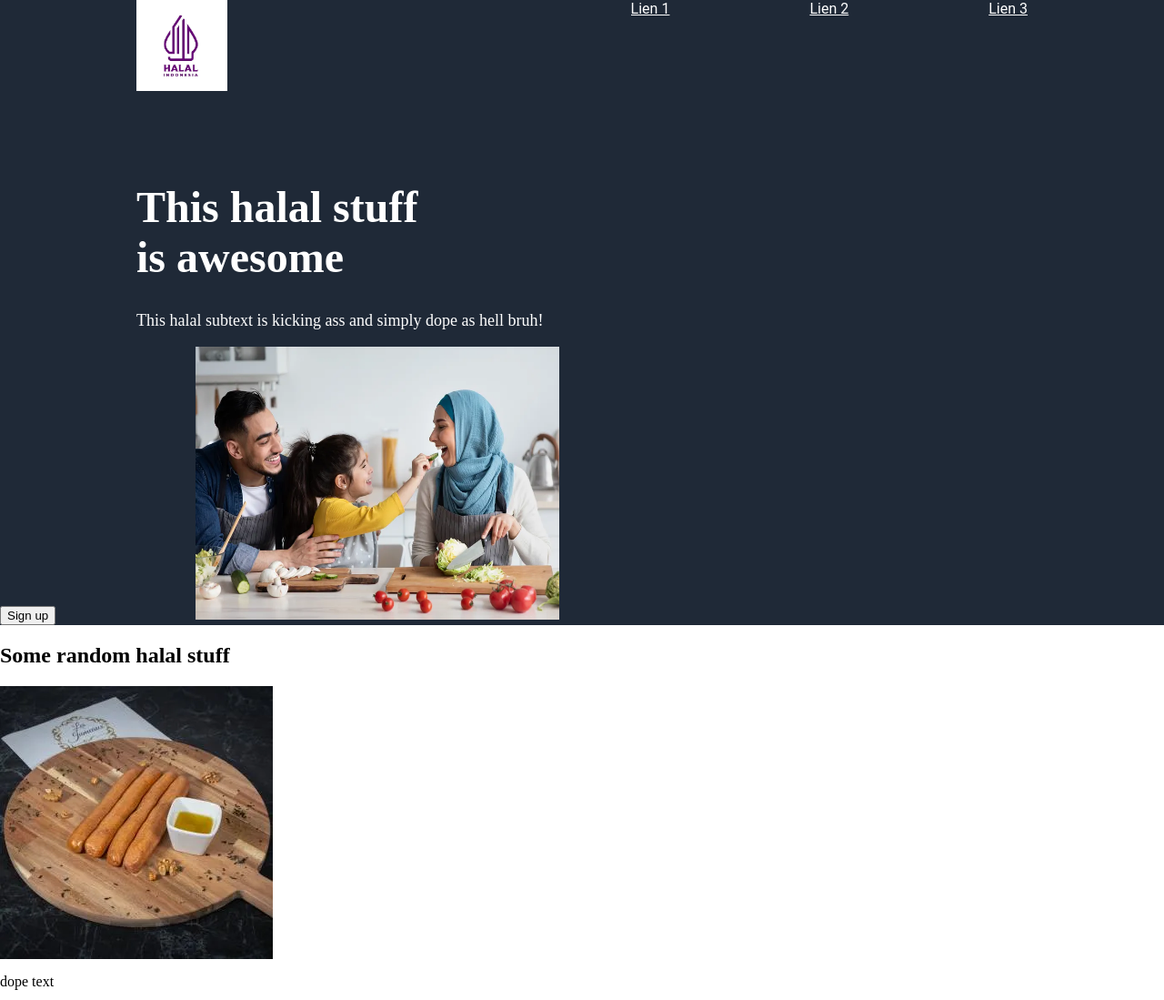
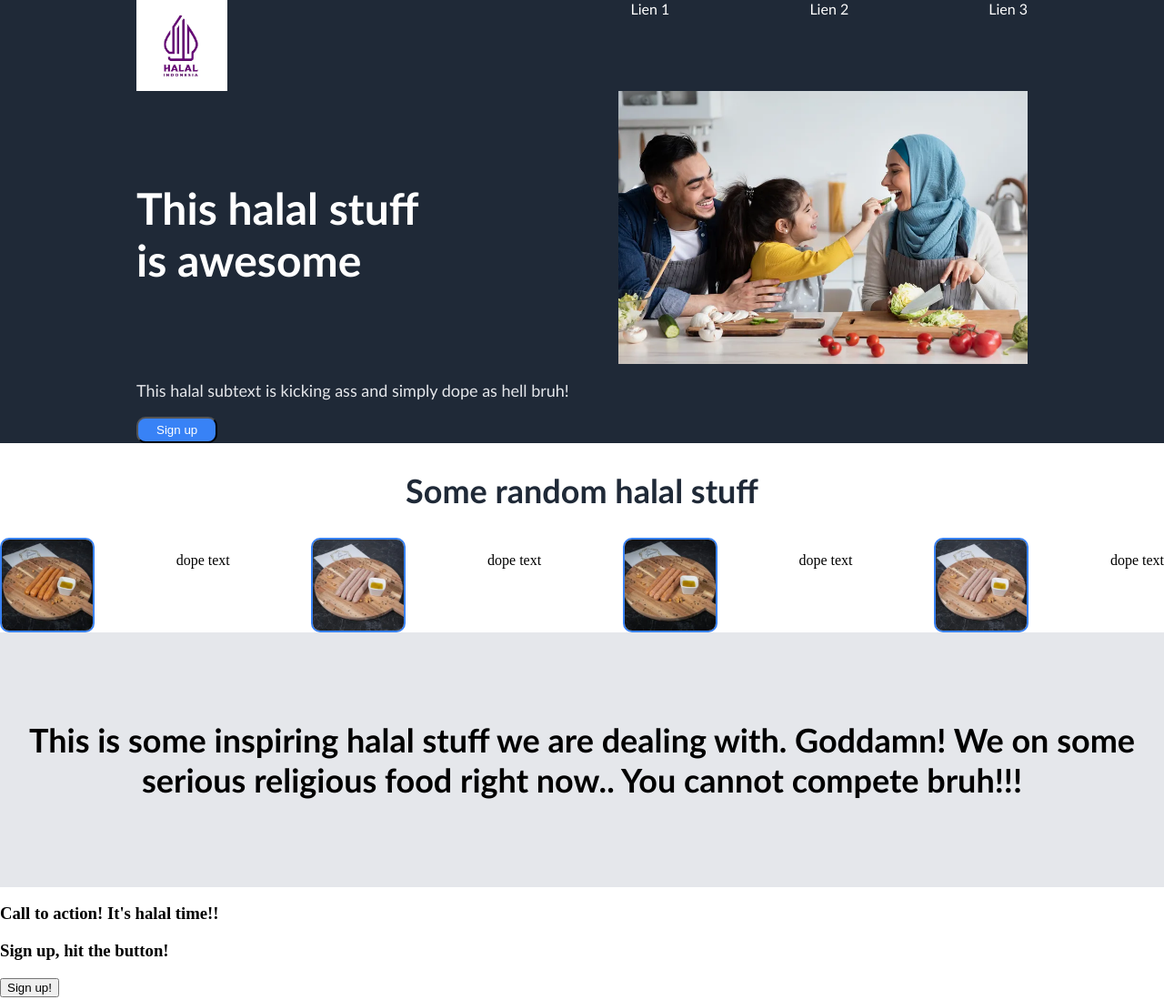
Before and after one commit to guirosta/odin-landing_pages, a plain HTML site: page index.html in a window 1280 px wide. Shown: the top 1099 px of the page at 91% size. Drawn offline with Linux system fonts and the light colour scheme.

Commit message:
css changes

```diff
--- a/index.html
+++ b/index.html
@@ -15,18 +15,28 @@
         <a href="#">Lien 3</a>
       </nav>
     </div>
-    <div>
-      <h1 class="hero_text">This halal stuff <br> is awesome</h1>
-      <p class="hero_subtext">This halal subtext is kicking ass and simply dope as hell bruh!</p>
-      <button>Sign up</button>
-      <img class="halal_family" src="images/Nourriture-halal.webp" alt="bouffe" />
+    <div class="img_text_container">
+      <h1 class="hero_text">
+        This halal stuff <br />
+        is awesome
+      </h1>
+
+      <img
+        class="halal_family"
+        src="images/Nourriture-halal.webp"
+        alt="bouffe"
+      />
     </div>
+    <p class="hero_subtext">
+      This halal subtext is kicking ass and simply dope as hell bruh!
+    </p>
+    <button class="button">Sign up</button>
   </header>
   <body>
-    <div>
-      <h2>Some random halal stuff</h2>
-      <img src="images/chipo_miel.webp" alt="chipo_miel" />
-      <p>dope text</p>
+    <h2>Some random halal stuff</h2>
+    <div class="saucisse_container">
+      <img  src="images/chipo_miel.webp" alt="chipo_miel" />
+      <p class="dope_text">dope text</p>
       <img src="images/chipo_nature.webp" alt="chipo_nature" />
       <p>dope text</p>
       <img src="images/chipo_oignons.webp" alt="chipo_oignons" />
@@ -34,8 +44,8 @@
       <img src="images/chipo_truffe.webp" alt="chipo_truffe" />
       <p>dope text</p>
     </div>
-    <div>
-      <p>
+    <div class="quote_container">
+      <p class="quote">
         This is some inspiring halal stuff we are dealing with. Goddamn! We on
         some serious religious food right now.. You cannot compete bruh!!!
       </p>
--- a/style.css
+++ b/style.css
@@ -4,6 +4,14 @@ body {
 
 header {
   background-color: #1f2937;
+}
+
+h2 {
+  color: #1f2937;
+  font-family: "Gill Sans", "Gill Sans MT", Calibri, "Trebuchet MS", sans-serif;
+  font-size: 36px;
+  font-weight: 900;
+  text-align: center;
 }
 
 .logo {
@@ -14,15 +22,16 @@ header {
 
 .navbar {
   overflow: hidden;
-  position: fixed;
   top: 0;
   right: 0;
+  position: fixed;
 }
 
 .navbar a {
   color: white;
   margin-right: 150px;
-  font-family: Roboto;
+  font-family: "Gill Sans", "Gill Sans MT", Calibri, "Trebuchet MS", sans-serif;
+  text-decoration: none;
 }
 
 .hero_text {
@@ -30,20 +39,62 @@ header {
   color: white;
   font-size: 48px;
   font-weight: 900;
-  font-family: #f9faf8;
+  font-family: "Gill Sans", "Gill Sans MT", Calibri, "Trebuchet MS", sans-serif;
   margin-top: 100px;
 }
 
 .hero_subtext {
-    margin-left: 150px;
-    color: white;
-    font-size: 18px;
-    font-family: #E5E7Eb;
+  margin-left: 150px;
+  color: #e5e7eb;
+  font-size: 18px;
+  font-family: "Gill Sans", "Gill Sans MT", Calibri, "Trebuchet MS", sans-serif;
+}
 
-}
 .halal_family {
   margin-left: 150px;
   display: inline;
-  width: 400px;
+  width: 450px;
   height: 300px;
+  margin-right: 150px;
 }
+
+.img_text_container {
+  display: flex;
+  justify-content: space-between;
+}
+
+.button {
+  background-color: #3882f6;
+  color: white;
+  border-radius: 10px;
+  padding: 5px 20px;
+  margin-left: 150px;
+  margin-top: 0;
+}
+
+.saucisse_container {
+  display: flex;
+  justify-content: space-between;
+}
+.saucisse_container img {
+  border-radius: 10px;
+  border: 2px solid #3882f6;
+  width: 100px;
+  height: 100px;
+}
+
+.dope_text {
+  display: block;
+}
+
+.quote_container {
+  background-color: #e5e7eb;
+  text-align: center;
+  padding: 60px 0;
+}
+
+.quote_container p {
+  font-family: "Gill Sans", "Gill Sans MT", Calibri, "Trebuchet MS", sans-serif;
+  font-size: 36px;
+  font-weight: 900;
+justify-content: center;}
```
